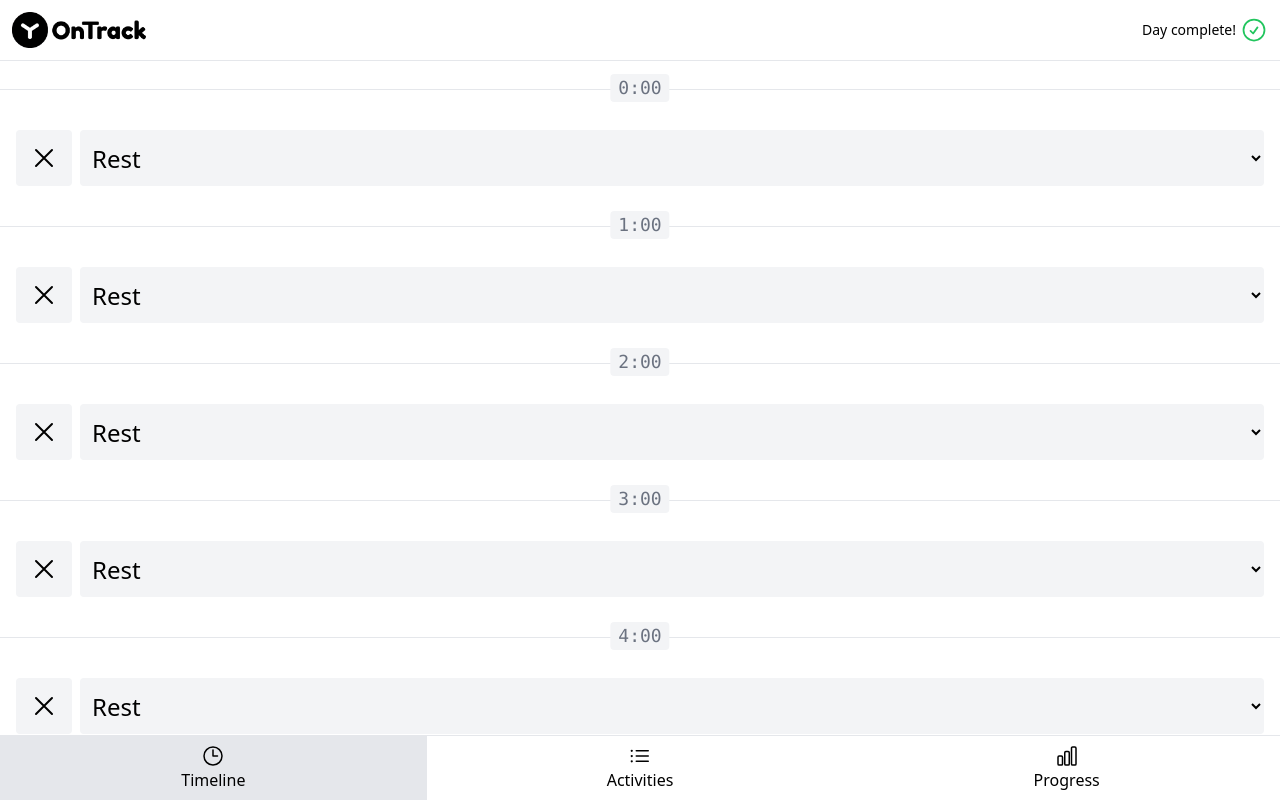
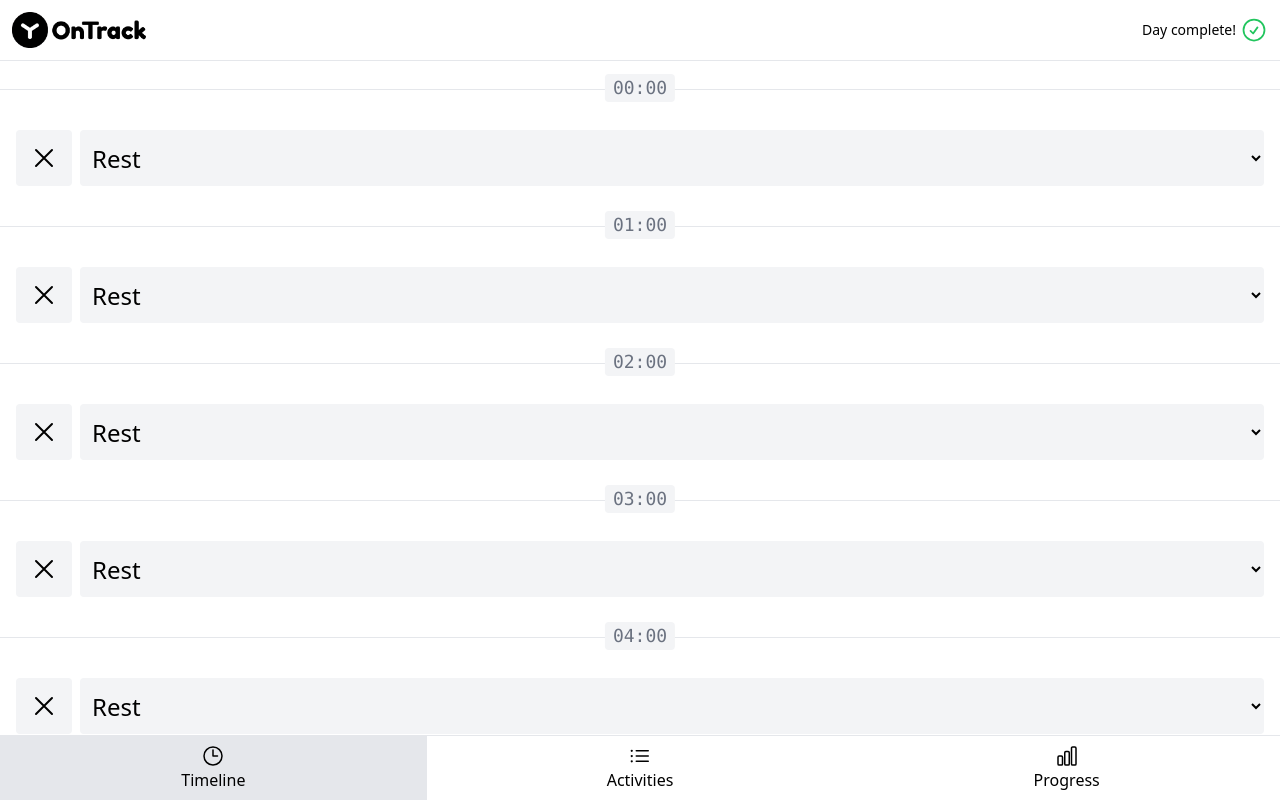
Before and after one commit to kruvv/ontrack, a Vue app: page /#timeline in a window 1280 px wide. Shown: the top 802 px of the page. Built offline with nearby package versions, Linux system fonts and the light colour scheme.

Commit message:
Инкапсулировал логику и отображение часа в отдельный компонент

```diff
--- /dev/null
+++ b/src/components/TimelineHour.vue
@@ -0,0 +1,26 @@
+<template>
+  <a href="#" :class="classes">{{ formattedHour }}</a>
+</template>
+
+<script setup lang="ts">
+import { isHourValid } from '@/validators.ts'
+
+const props = defineProps({
+  hour: {
+    type: Number,
+    required: true,
+    validator: isHourValid,
+  },
+})
+
+const formattedHour = `${props.hour.toString().padStart(2, 0)}:00`
+
+const classes = [
+  'absolute -top-4 left-1/2 -translate-x-1/2 rounded  px-2 font-mono text-lg',
+  props.hour === new Date().getHours()
+    ? 'bg-purple-900 font-black text-white'
+    : 'bg-gray-100 text-gray-500',
+]
+</script>
+
+<style lang="scss" scoped></style>
--- a/src/components/TimelineItem.vue
+++ b/src/components/TimelineItem.vue
@@ -1,6 +1,6 @@
 <template>
   <li class="relative flex flex-col gap-2 border-t border-grey-200 py-10 px-4">
-    <a href="#" :class="hourLinkClasses">{{ timelineItem.hour }}:00</a>
+    <TimelineHour :hour="timelineItem?.hour" />
     <BaseSelect
       :selected="selectedActivityId"
       :options="options"
@@ -13,21 +13,16 @@
 <script setup lang="ts">
 import { ref } from 'vue'
 import BaseSelect from '@/components/BaseSelect.vue'
+import TimelineHour from '@/components/TimelineHour.vue'
 import { isTimelineItemValid } from '@/validators.ts'
-const props = defineProps({
+
+defineProps({
   timelineItem: {
     type: Object,
     required: true,
     validator: isTimelineItemValid,
   },
 })
-
-const hourLinkClasses = [
-  'absolute -top-4 left-1/2 -translate-x-1/2 rounded  px-2 font-mono text-lg',
-  props.timelineItem.hour === new Date().getHours()
-    ? 'bg-purple-900 font-black text-white'
-    : 'bg-gray-100 text-gray-500',
-]
 
 type TypeOptions = {
   value: number
--- a/src/validators.ts
+++ b/src/validators.ts
@@ -58,6 +58,6 @@
   return value >= start && value <= end
 }
 
-function isHourValid(hour: number) {
+export function isHourValid(hour: number) {
   return isNumber(hour) && isBetween(hour, MIDNIGHT_HOUR, HOURS_IN_DAY)
 }
```
